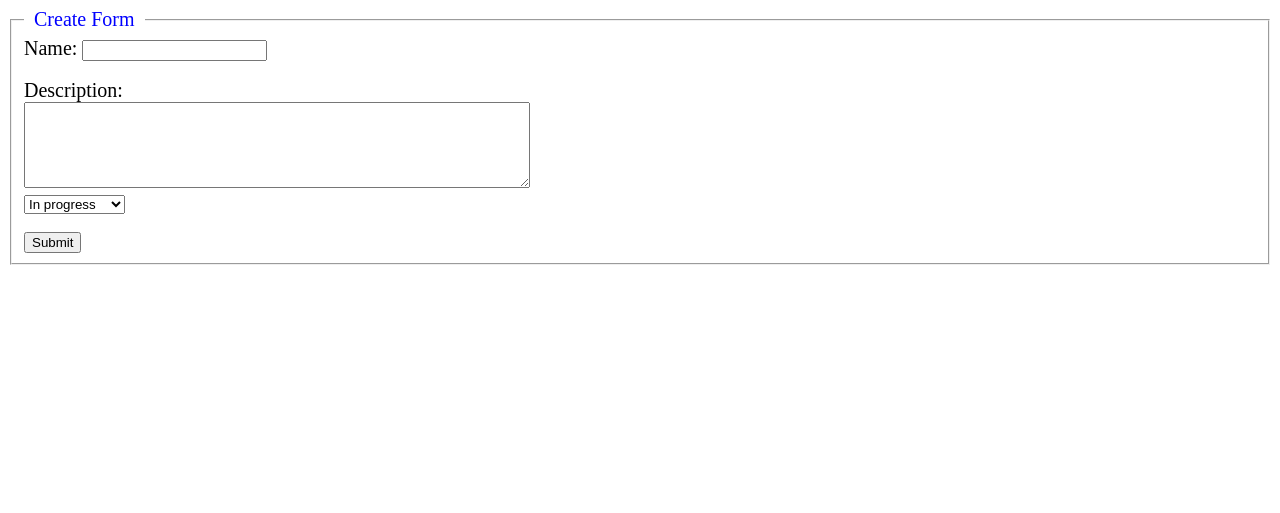
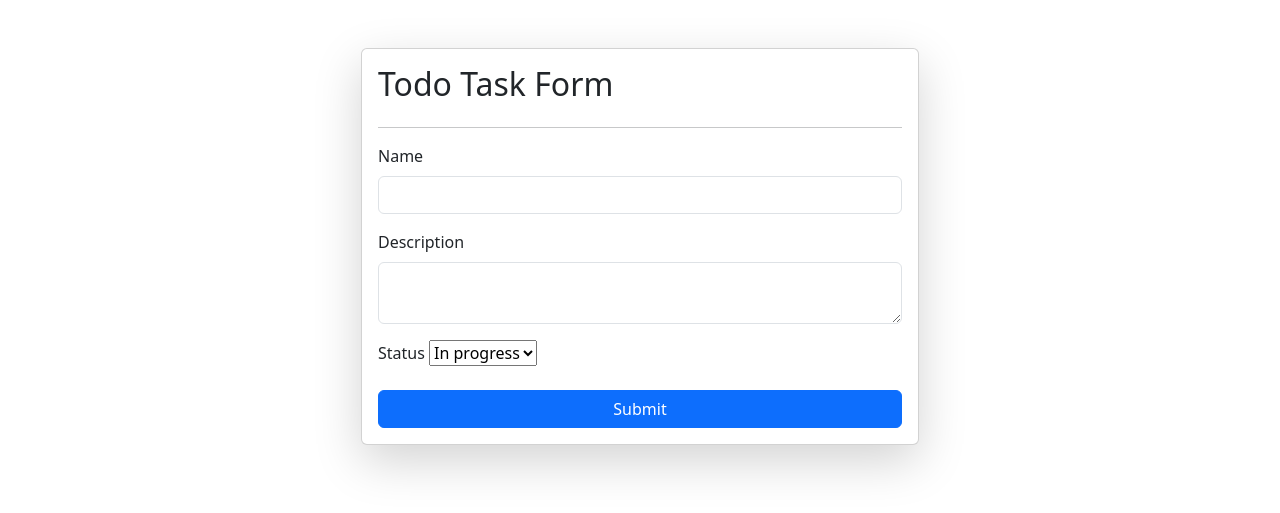
Before and after one commit to Sureshlama23/mindriser-assignment, a Django app: page /create-form/ in a window 1280 px wide. Shown: the top 513 px of the page. Run offline with Django 5.2, Linux system fonts and the light colour scheme.

Commit message:
Todoproject frontend and backend update done

```diff
--- a/django project/Todoproject/Todoproject/urls.py
+++ b/django project/Todoproject/Todoproject/urls.py
@@ -20,7 +20,7 @@
 
 urlpatterns = [
     path('admin/', admin.site.urls),
-    path('',views.home),
-    path('create-form/',views.create),
+    path('',views.home,name='home'),
+    path('create-form/',views.create,name='create-form'),
 
 ]
--- a/django project/Todoproject/base/admin.py
+++ b/django project/Todoproject/base/admin.py
@@ -1,5 +1,6 @@
 from django.contrib import admin
 from .models import Todoproject
 
+
 # Register your models here.
 admin.site.register(Todoproject)
--- a/django project/Todoproject/base/views.py
+++ b/django project/Todoproject/base/views.py
@@ -1,4 +1,4 @@
-from django.shortcuts import render
+from django.shortcuts import render,redirect
 from django.http import HttpResponse
 from .models import Todoproject
 
@@ -9,4 +9,11 @@
     return render(request,'index.html',context=content)
 
 def create(request):
+    if request.method == "POST":
+        name = request.POST.get('name')
+        description = request.POST.get('description')
+        status = request.POST.get('status')
+
+        Todoproject.objects.create(name=name,description=description,status=status)
+        return redirect('home')
     return render(request,'create.html')
--- a/django project/Todoproject/template/create.html
+++ b/django project/Todoproject/template/create.html
@@ -2,56 +2,40 @@
 <html lang="en">
 <head>
     <meta charset="UTF-8">
+    <link href="https://cdn.jsdelivr.net/npm/bootstrap@5.3.2/dist/css/bootstrap.min.css" rel="stylesheet" integrity="sha384-T3c6CoIi6uLrA9TneNEoa7RxnatzjcDSCmG1MXxSR1GAsXEV/Dwwykc2MPK8M2HN" crossorigin="anonymous">
+<script src="https://cdn.jsdelivr.net/npm/bootstrap@5.3.2/dist/js/bootstrap.bundle.min.js" integrity="sha384-C6RzsynM9kWDrMNeT87bh95OGNyZPhcTNXj1NW7RuBCsyN/o0jlpcV8Qyq46cDfL" crossorigin="anonymous"></script>
     <meta name="viewport" content="width=device-width, initial-scale=1.0">
-    <title>Create Form</title>
-    <style>
-        #text{
-            width: 25%;
-            font-size: 20px;
-
-        }
-        #text2{
-            width: 500px;
-            height: 80px;
-            font-size: 20px;
-        }
-        .fieldset{
-            background-color: white;
-        }
-        .legend{
-            font-size: 20px;
-            padding-left: 10px;
-            padding-right: 10px;
-            color: blue;
-        }
-    </style>
+    <title>Create Form </title>
 </head>
 <body>
-    <div>
-        <form>
-            <fieldset class="fieldset">
-                <legend class="legend"> Create Form </legend>
-                <div id="text">
-                Name: <input type="text" name="name"/>
-                </div>
-                <br/>
-                <div id="text2">
-                Description: <br><textarea name="description" id="text2">
-                </textarea>
-                </div>
-                <br/>
-                <br/>
-                <select>
-                    <option> Select Status </option>
+    <div class="container mt-5">
+        <form class="col-6 mx-auto card p-3 shadow-lg" method="post">
+            {% csrf_token %}
+            <h2> Todo Task Form </h2>
+            <hr>
+            <div class="mb-3">
+              <label for="exampleInputEmail1" class="form-label"> Name </label>
+              <input type="text" class="form-control" required name="name">
+            </div>
+            <div class="mb-3">
+              <label for="exampleInputPassword1" class="form-label">Description</label>
+              <textarea class="form-control" required name="description"></textarea>
+            </div>
+            <div class="mb-3" >
+              <label for="status">Status</label>
+                <select name="status" class="form-label" aria-label="Floating label select example">
                     <option value="Done"> Done </option>
                     <option value="In progress" selected> In progress </option>
-                    <option value="Not done "> Not done </option>
+                    <option value="Not done"> Not done </option>
                 </select>
-                 <br/>
-                <br/>
-                <button onclick> Submit </button>
-            </fieldset>
-        </form>
+            </div>
+            <button type="submit" class="btn btn-primary">Submit</button>
+          </form>
+
+
+
+
     </div>
+
 </body>
 </html>
```
Also changed, not shown: django project/Todoproject/base/models.py (line endings or trailing spaces), django project/Todoproject/db.sqlite3.
